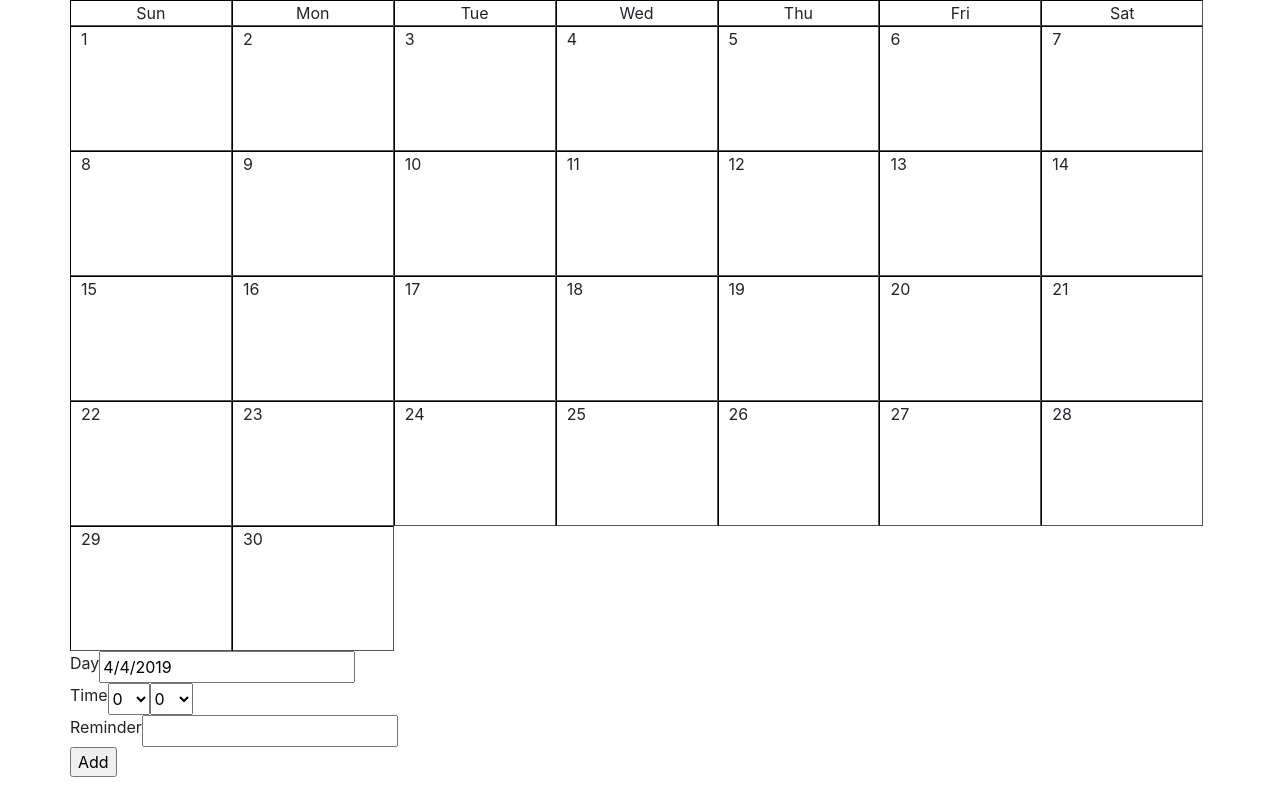
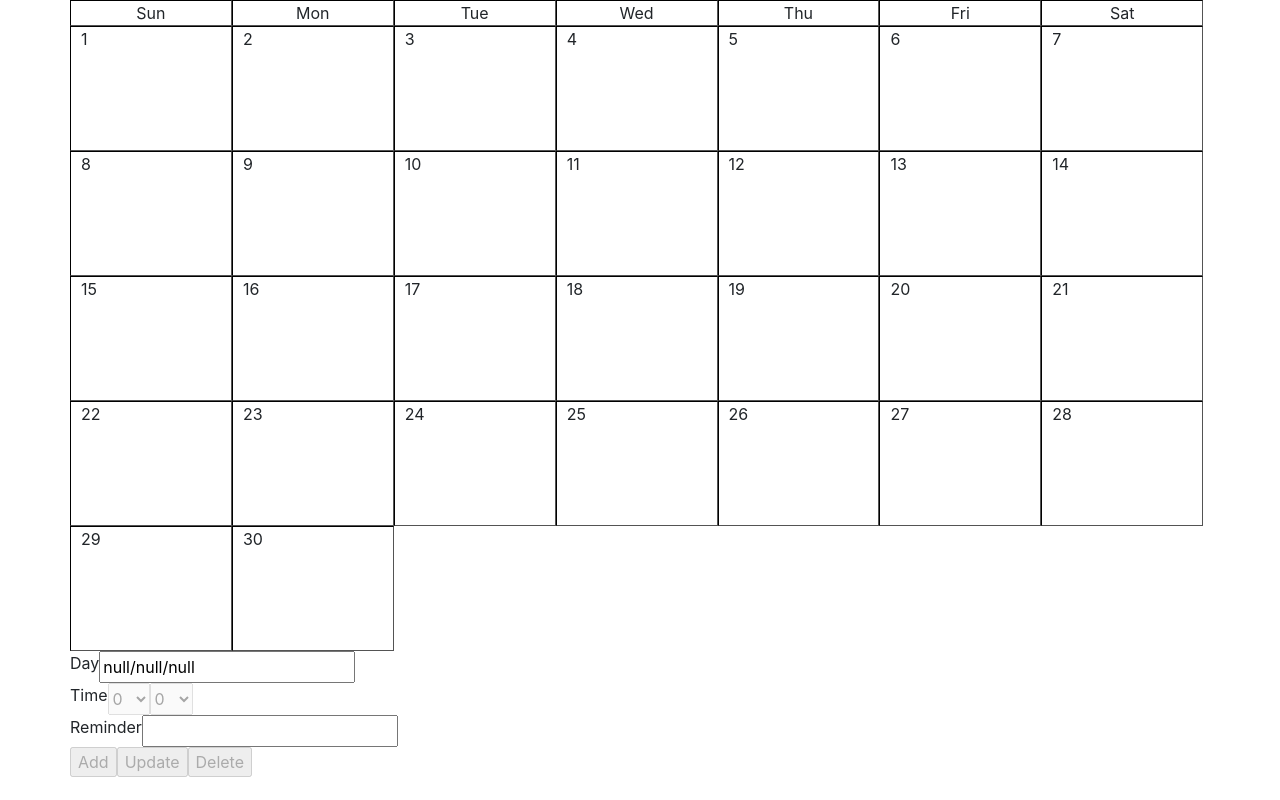
Before and after one commit to AlvSil/calendar-app, a React (Create React App) app: page / in a window 1280 px wide. Built offline with nearby package versions, Linux system fonts and the light colour scheme.

Commit message:
update reminder and delete reminder functionality added

```diff
--- a/src/Calendar.css
+++ b/src/Calendar.css
@@ -16,6 +16,9 @@
   position: relative;
   bottom: 100px;
   left: 10px;
+  border: none;
+  width: 100%;
+  text-align: left;
 }
 
 .weekdaysText {
--- a/src/Calendar.js
+++ b/src/Calendar.js
@@ -2,7 +2,7 @@ import React, { Component } from 'react';
 import CalendarDay from './CalendarDay';
 
 import { connect } from 'react-redux'
-import { addReminderToDate } from './actions'
+import { addReminderToDate, deleteReminder, updateReminder } from './actions'
 
 import './Calendar.css';
 
@@ -15,9 +15,9 @@ class Calendar extends Component {
     this.state = {
       visibleDate: new Date(),
       numberOfDays: new Array(getAmountOfDaysInMonth(new Date())).fill(null),
-      selectedDay: new Date().getDate(),
-      selectedMonth: new Date().getMonth()+1,
-      selectedYear: new Date().getFullYear(),
+      selectedDay: null,
+      selectedMonth: null,
+      selectedYear: null,
       daysOfTheWeek: [
         {abb:'Sun'},
         {abb:'Mon'},
@@ -32,7 +32,9 @@ class Calendar extends Component {
       reminderDate: null,
       selectedHours: "0",
       selectedMinutes: "0",
-      reminderTextInput: ""
+      reminderTextInput: "",
+      isReminderSelected: false,
+      selectedReminderId: null
     }
   }
   setReminderDate = (date) => {
@@ -46,7 +48,14 @@ class Calendar extends Component {
     })
   }
   getRemindersByDate = (day, month) => this.props.reminders.filter(reminder => reminder.date.getMonth()+1 === month && reminder.date.getDate() === day);
-
+  loadReminder = (reminder) => this.setState({
+    selectedHours: reminder.date.getHours(),
+    selectedMinutes: reminder.date.getMinutes(),
+    reminderTextInput: reminder.text,
+    reminderDate: reminder.date,
+    isReminderSelected: true,
+    selectedReminderId: reminder.id
+  });
   render() {
     return (
       <React.Fragment>
@@ -66,9 +75,9 @@ class Calendar extends Component {
                 key={index}
                 dayNumber={index + 1}
                 date={new Date(this.state.visibleDate.getFullYear(), this.state.visibleDate.getMonth(), index + 1)}
-                addReminderToDate={this.props.addReminderToDate}
                 setReminderDate={this.setReminderDate}
                 reminderList={this.getRemindersByDate(index+1, this.state.visibleDate.getMonth()+1)}
+                loadReminder={this.loadReminder}
               />
             )}
           </div>
@@ -80,14 +89,14 @@ class Calendar extends Component {
           </div>
           <div className="row">
             <label>Time</label>
-            <select onChange={
+            <select disabled={this.state.reminderDate === null} onChange={
                 (e) => this.setState({
                   reminderDate: new Date(this.state.reminderDate.setHours(e.target.value)),
                   selectedHours: e.target.value
                 })}>
               {this.state.hours.map((empty, index) => <option value={index}>{index}</option>)}
             </select>
-            <select onChange={
+            <select disabled={this.state.reminderDate === null} onChange={
                 (e) => this.setState({
                   reminderDate: new Date(this.state.reminderDate.setMinutes(e.target.value)),
                   selectedMinutes: e.target.value
@@ -100,7 +109,23 @@ class Calendar extends Component {
             <input value={this.state.reminderTextInput} onChange={(e) => this.setState({reminderTextInput: e.target.value})} maxLength="30"/>
           </div>
           <div className="row">
-            <input type="button" value="Add" onClick={() => this.props.addReminderToDate(this.state.reminderTextInput, this.state.reminderDate)} />
+            <input disabled={this.state.reminderDate === null || this.state.reminderTextInput === "" || this.state.isReminderSelected} type="button" value="Add" onClick={() => this.props.addReminderToDate(this.state.reminderTextInput, this.state.reminderDate)} />
+            <input disabled={!this.state.isReminderSelected} type="button" value="Update"
+              onClick={() => {
+                this.props.updateReminder(this.state.selectedReminderId, this.state.reminderTextInput, this.state.reminderDate);
+                this.setState({
+                  selectedReminderId: null,
+                  isReminderSelected: false
+              })
+            }} />
+            <input disabled={!this.state.isReminderSelected} type="button" value="Delete"
+              onClick={() => {
+                this.props.deleteReminder(this.state.selectedReminderId)
+                this.setState({
+                  selectedReminderId: null,
+                  isReminderSelected: false
+                })
+              }} />
           </div>
         </div>
       </React.Fragment>
@@ -113,7 +138,9 @@ const mapStateToProps = state => {
 };
 
 const mapDispatchToProps = dispatch => ({
-  addReminderToDate: (text, date) => dispatch(addReminderToDate(text, date))
+  addReminderToDate: (text, date) => dispatch(addReminderToDate(text, date)),
+  deleteReminder: id => dispatch(deleteReminder(id)),
+  updateReminder: (id, text, date) => dispatch(updateReminder(id, text, date))
 })
 
 export default connect(
--- a/src/CalendarDay.js
+++ b/src/CalendarDay.js
@@ -6,7 +6,7 @@ const CalendarDay = (props) => (
         {props.dayNumber}
       </div>
       <div>
-        {props.reminderList.map(reminder => <div className="text">{reminder.text}</div>)}
+        {props.reminderList.map(reminder => <input type="button" className="text" value={reminder.text} onClick={() => props.loadReminder(reminder)}></input>)}
       </div>
     </div>
   )
--- a/src/actions/index.js
+++ b/src/actions/index.js
@@ -6,3 +6,15 @@ export const addReminderToDate = (text, date) => ({
   text,
   date
 })
+
+export const deleteReminder = (reminderId) => ({
+  reminderId,
+  type: 'DELETE_REMINDER'
+})
+
+export const updateReminder = (reminderId, text, date) => ({
+  reminderId,
+  type: 'UPDATE_REMINDER',
+  text,
+  date
+})
--- a/src/reducers/reminders.js
+++ b/src/reducers/reminders.js
@@ -5,10 +5,23 @@ const reminders = (state = [], action) => {
         return [
           ...state,
           {
+            id: action.id,
             text: action.text,
             date: action.date
           }
         ]
+      case 'DELETE_REMINDER':
+        return state.filter(reminder => {
+            return reminder.id !== action.reminderId
+        })
+      case 'UPDATE_REMINDER':
+        return state.map(reminder =>
+          reminder.id === action.reminderId ? {
+            ...reminder,
+            text: action.text,
+            date: action.date
+          } : reminder
+        )
       default:
         return state
     }
```
